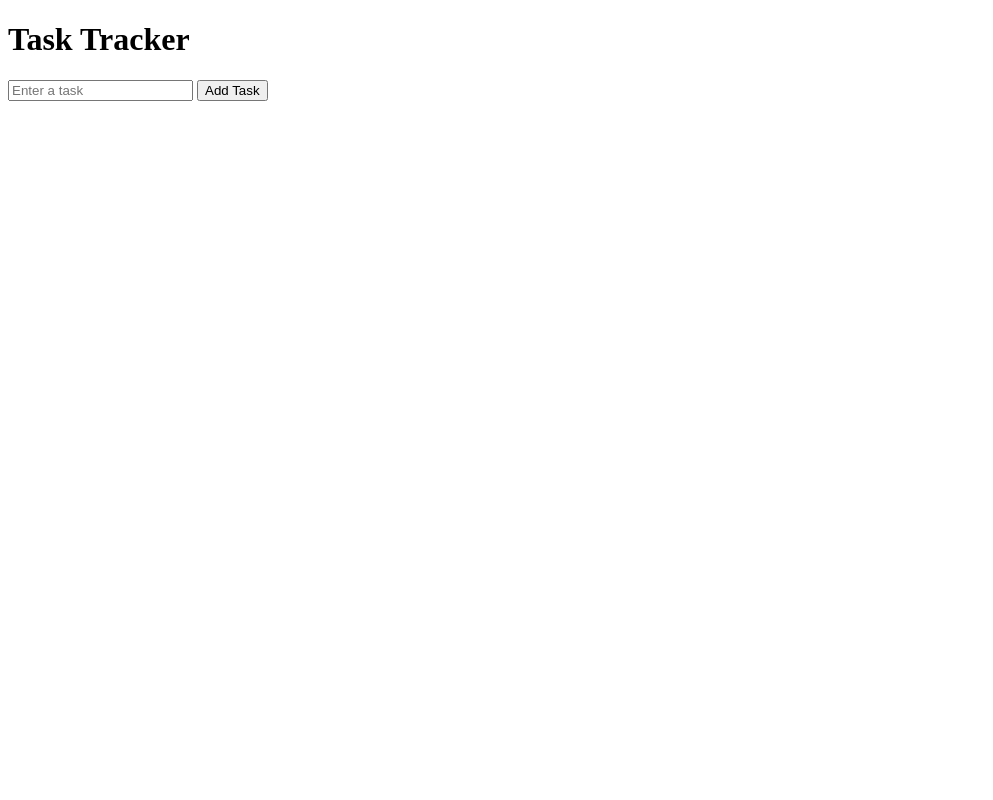
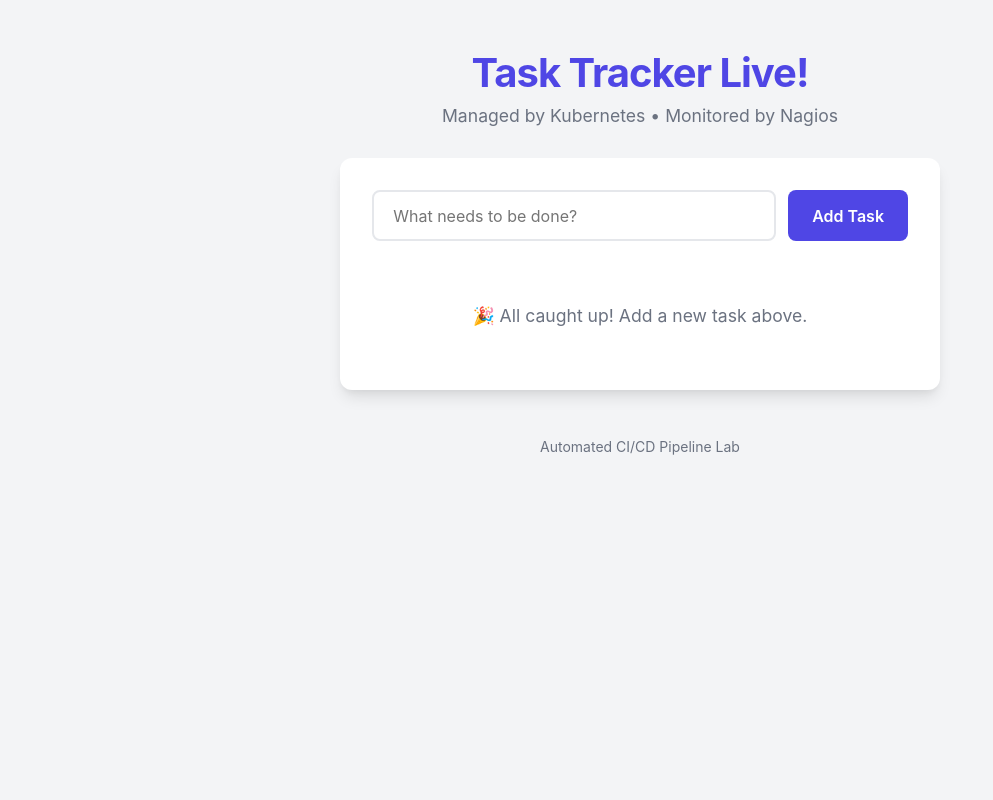
Before and after one commit to Atharv8/task_tracker, a Flask app: page / in a window 1280 px wide. Shown: the whole page, without its empty margins (0-993 px from the left). Run offline with Flask 3, Linux system fonts and the light colour scheme; data that the repository does not hold is empty.

Commit message:
UI Overhaul: Modernize webpage design

```diff
--- a/templates/index.html
+++ b/templates/index.html
@@ -1,19 +1,209 @@
 <!DOCTYPE html>
-<html>
-<head><title>Task Tracker</title></head>
+<html lang="en">
+<head>
+    <meta charset="UTF-8">
+    <meta name="viewport" content="width=device-width, initial-scale=1.0">
+    <title>Task Tracker Live!</title>
+    <style>
+        /* Modern Color Palette and Variables */
+        :root {
+            --primary: #4F46E5;
+            --primary-hover: #4338CA;
+            --danger: #EF4444;
+            --danger-hover: #DC2626;
+            --bg: #F3F4F6;
+            --surface: #FFFFFF;
+            --text: #1F2937;
+            --text-muted: #6B7280;
+            --border: #E5E7EB;
+        }
+
+        /* Reset and Base Styles */
+        * {
+            box-sizing: border-box;
+            margin: 0;
+            padding: 0;
+            font-family: -apple-system, BlinkMacSystemFont, "Segoe UI", Roboto, Helvetica, Arial, sans-serif;
+        }
+
+        body {
+            background-color: var(--bg);
+            color: var(--text);
+            display: flex;
+            flex-direction: column;
+            align-items: center;
+            min-height: 100vh;
+            padding: 3rem 1rem;
+        }
+
+        /* Header Styling */
+        .header {
+            text-align: center;
+            margin-bottom: 2rem;
+        }
+
+        .header h1 {
+            font-size: 2.5rem;
+            color: var(--primary);
+            letter-spacing: -0.025em;
+        }
+
+        .header p {
+            color: var(--text-muted);
+            margin-top: 0.5rem;
+            font-size: 1.1rem;
+        }
+
+        /* Main App Container */
+        .container {
+            background: var(--surface);
+            width: 100%;
+            max-width: 600px;
+            border-radius: 12px;
+            box-shadow: 0 10px 15px -3px rgba(0, 0, 0, 0.1), 0 4px 6px -2px rgba(0, 0, 0, 0.05);
+            padding: 2rem;
+        }
+
+        /* Input Form Styling */
+        .add-form {
+            display: flex;
+            gap: 0.75rem;
+            margin-bottom: 2rem;
+        }
+
+        .add-form input {
+            flex: 1;
+            padding: 0.85rem 1.2rem;
+            border: 2px solid var(--border);
+            border-radius: 8px;
+            font-size: 1rem;
+            outline: none;
+            transition: all 0.2s;
+        }
+
+        .add-form input:focus {
+            border-color: var(--primary);
+            box-shadow: 0 0 0 3px rgba(79, 70, 229, 0.15);
+        }
+
+        .add-form button {
+            background-color: var(--primary);
+            color: white;
+            border: none;
+            padding: 0.85rem 1.5rem;
+            border-radius: 8px;
+            font-size: 1rem;
+            font-weight: 600;
+            cursor: pointer;
+            transition: background-color 0.2s, transform 0.1s;
+        }
+
+        .add-form button:hover {
+            background-color: var(--primary-hover);
+        }
+
+        .add-form button:active {
+            transform: scale(0.98);
+        }
+
+        /* Task List Styling */
+        .task-list {
+            list-style: none;
+            display: flex;
+            flex-direction: column;
+            gap: 0.85rem;
+        }
+
+        .task-item {
+            display: flex;
+            justify-content: space-between;
+            align-items: center;
+            padding: 1.2rem;
+            background-color: var(--surface);
+            border-radius: 8px;
+            border: 1px solid var(--border);
+            transition: all 0.2s ease;
+            box-shadow: 0 1px 2px rgba(0,0,0,0.05);
+        }
+
+        .task-item:hover {
+            transform: translateY(-2px);
+            box-shadow: 0 4px 6px -1px rgba(0,0,0,0.1);
+            border-color: #D1D5DB;
+        }
+
+        .task-name {
+            font-size: 1.05rem;
+            font-weight: 500;
+            word-break: break-word;
+            color: var(--text);
+        }
+
+        /* Delete Button Styling */
+        .delete-link {
+            background-color: transparent;
+            color: var(--danger);
+            text-decoration: none;
+            font-size: 0.875rem;
+            font-weight: 600;
+            padding: 0.5rem 1rem;
+            border: 1.5px solid var(--danger);
+            border-radius: 6px;
+            transition: all 0.2s;
+        }
+
+        .delete-link:hover {
+            background-color: var(--danger);
+            color: white;
+        }
+
+        /* Empty State */
+        .empty-state {
+            text-align: center;
+            color: var(--text-muted);
+            padding: 2rem 0;
+            font-size: 1.1rem;
+        }
+
+        /* Footer */
+        .footer {
+            margin-top: 3rem;
+            text-align: center;
+            color: var(--text-muted);
+            font-size: 0.875rem;
+        }
+    </style>
+</head>
 <body>
-    <h1>Task Tracker</h1>
-    <form action="/add" method="POST">
-        <input type="text" name="task" id="taskInput" placeholder="Enter a task" required>
+    <div class="header">
+        <h1>Task Tracker Live!</h1>
+        <p>Managed by Kubernetes • Monitored by Nagios</p>
+    </div>
+
+    <div class="container">
+        <form action="/add" method="POST" class="add-form">
+            <input type="text" name="task" id="taskInput" placeholder="What needs to be done?" required autocomplete="off">
             <button type="submit" id="addButton">Add Task</button>
         </form>
-    <ul id="taskList">
+
+        <ul id="taskList" class="task-list">
+            {% if tasks %}
                 {% for task in tasks %}
                     <li class="task-item">
                         <span class="task-name">{{ task[1] }}</span>
                         <a href="/delete/{{ task[0] }}" class="delete-link">Delete</a>
                     </li>
                 {% endfor %}
+            {% else %}
+                <div class="empty-state">
+                    🎉 All caught up! Add a new task above.
+                </div>
+            {% endif %}
         </ul>
+    </div>
+
+    <div class="footer">
+        Automated CI/CD Pipeline Lab
+    </div>
 </body>
 </html>
```
Lines whose indentation alone changed are shown as unchanged.
